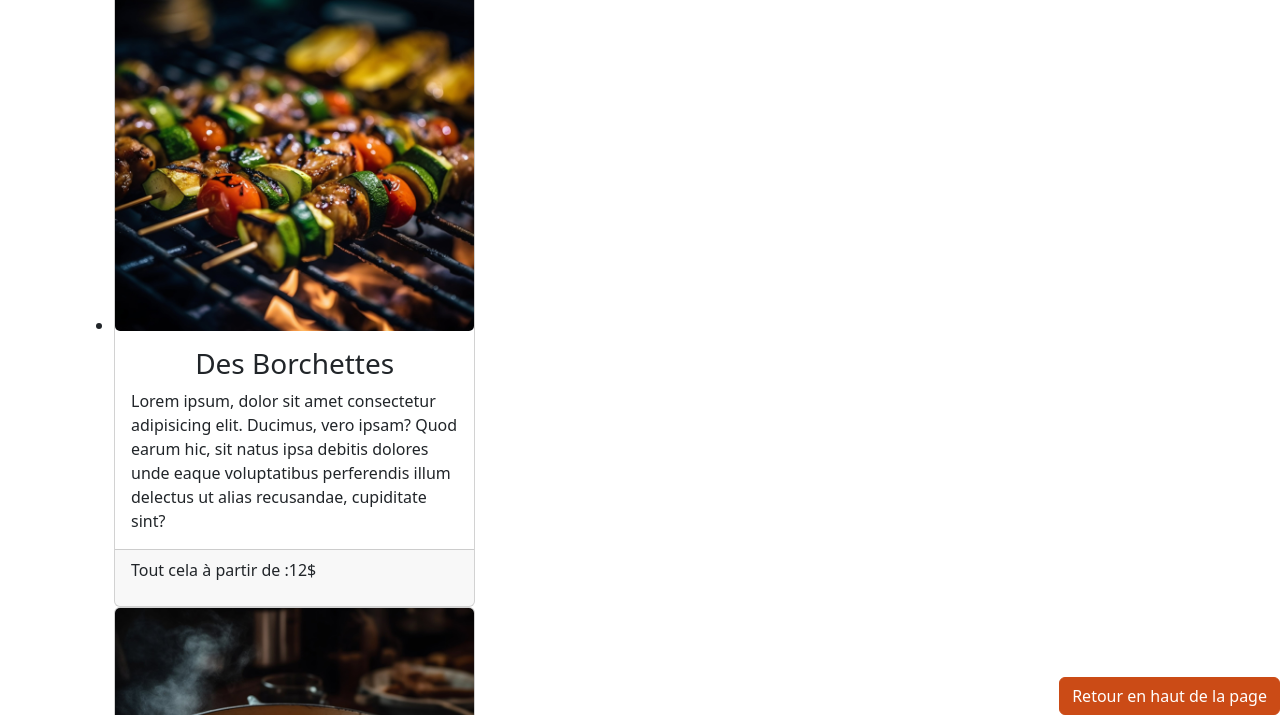
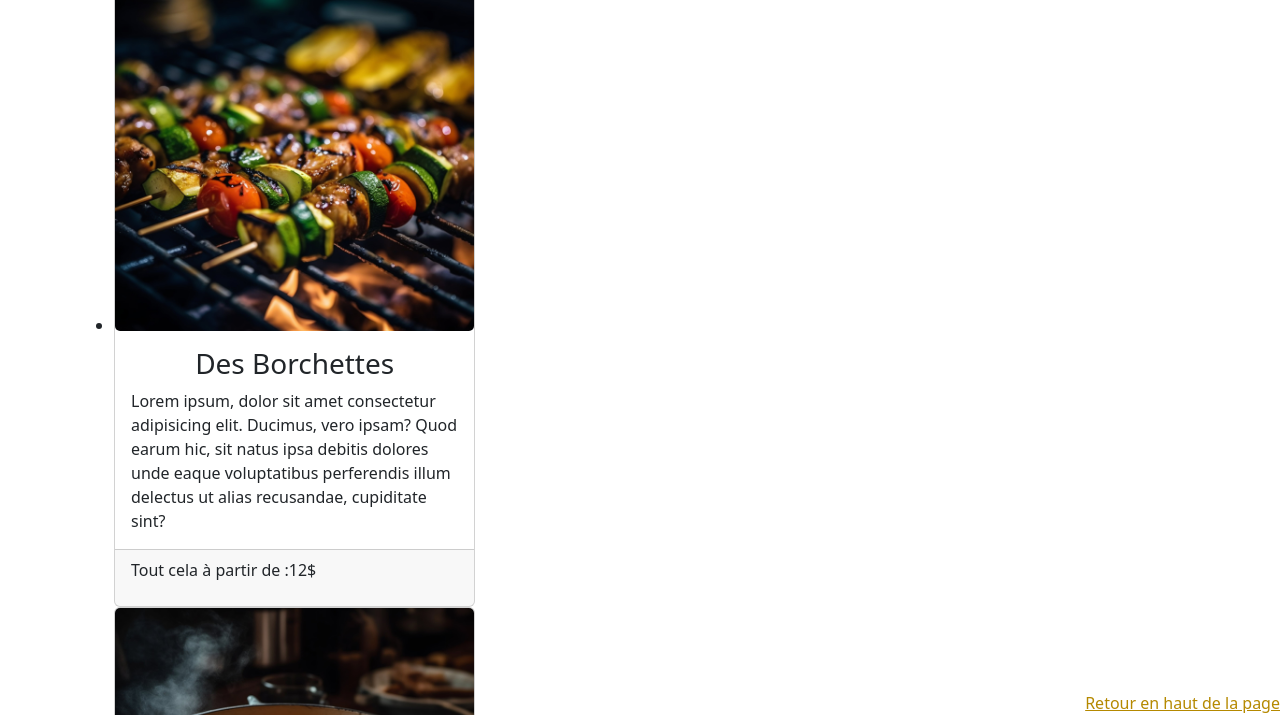
Before and after one commit to FX-Garneau/2023_Autumn_Dev_Web_TP2, a plain HTML site: page plats.html in a window 1280 px wide. Shown: the part 85-800 px from the top of the page. Drawn offline with nearby package versions, Linux system fonts and the light colour scheme.

Commit message:
mise a jour apres le merge

```diff
--- a/plats.html
+++ b/plats.html
@@ -139,13 +139,6 @@
 						</div>
 					</li>
 				</ul>
-
-                </div>
-
-            </div>
-
-
-
 		</main>
 		<footer class="container">
 			<!-- le contenu dans les li est temporaire c'est juste pour faire des teste et pour voir ca donne quoi-->
@@ -162,9 +155,7 @@
 				</div>
 			</nav>
 			<div class="fixed-bottom d-flex justify-content-end">
-				<a href="#haut_page">
-					<button class="btn btn-warning">Retour en haut de la page</button>
-				</a>
+				<a href="#haut_page">Retour en haut de la page</a>
 			</div>
 		</footer>
 		<script src="https://cdn.jsdelivr.net/npm/bootstrap@5.2.1/dist/js/bootstrap.bundle.min.js" integrity="sha384-u1OknCvxWvY5kfmNBILK2hRnQC3Pr17a+RTT6rIHI7NnikvbZlHgTPOOmMi466C8" crossorigin="anonymous"></script>
```
